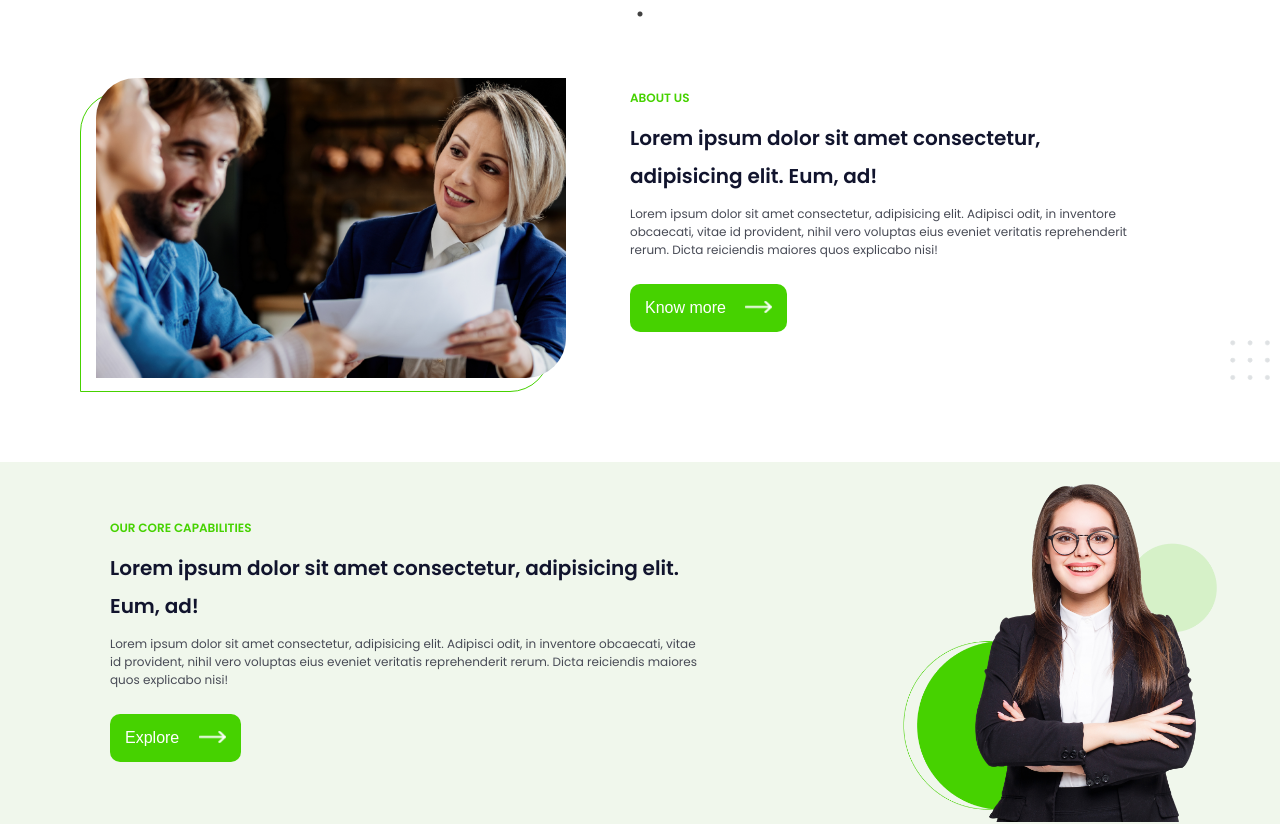
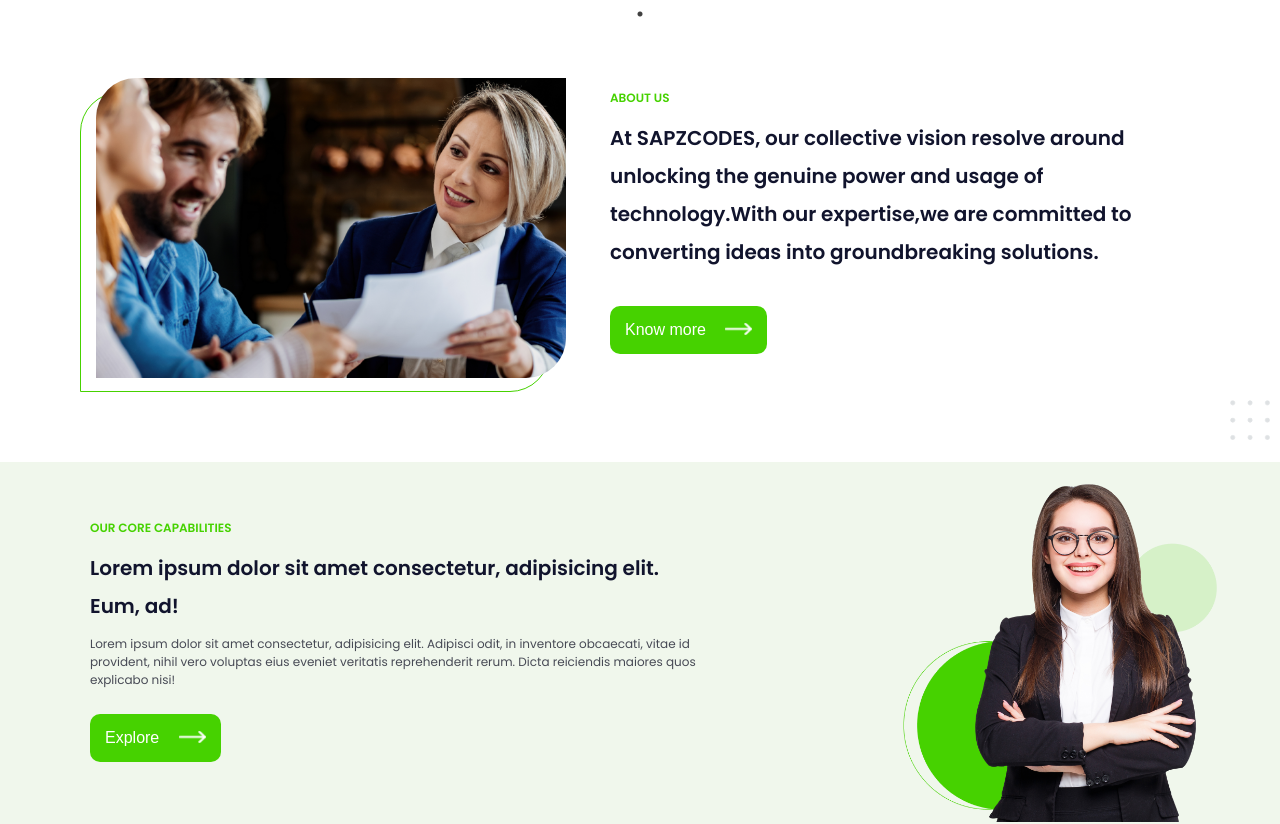
Before and after one commit to vijayaprathapkumar/sapzcodes, a Next.js app: page / in a window 1280 px wide. Shown: the part 1220-2044 px from the top of the page. Built offline with nearby package versions, Linux system fonts and the light colour scheme.

Commit message:
about completed

```diff
--- a/src/components/details/Details.styled.tsx
+++ b/src/components/details/Details.styled.tsx
@@ -40,7 +40,7 @@ export const MainWrapper = styled.div<{
     ${breakpoints.xs} {
         flex-direction:column;
         .image{
-            margin-top:700px;
+            margin-top:870px;
         }
         .dots{
             margin-top:-70px;
@@ -57,7 +57,7 @@ export const MainWrapper = styled.div<{
     }
     ${breakpoints.sm}{
         .image{
-            top:300px;
+            top:850px;
         }
         .dark{
             margin-top:500px;
@@ -71,7 +71,7 @@ export const MainWrapper = styled.div<{
     ${breakpoints.md} {
         flex-direction:column;
         .image{
-            top:1050px;
+            top:930px;
         }
         .dots{
             margin-top:-30px;
@@ -89,7 +89,7 @@ export const MainWrapper = styled.div<{
     ${breakpoints.lg} {
         flex-direction:row;
         .image{
-            top:860px;
+            top:750px;
         }
         .dark{
             margin-top:360px;
@@ -102,7 +102,7 @@ export const MainWrapper = styled.div<{
     }
     ${breakpoints.xl} {
         .image{
-            top:950px;
+            top:800px;
         }
     }
 `;
@@ -208,7 +208,7 @@ export const AboutDiv = styled.div`
     }
     ${breakpoints.lg} {
         margin-right: 100px;
-        margin-left: 80px;
+        margin-left:60px;
         margin-top:25px;
         h2{
             font-size:20px;
@@ -222,7 +222,7 @@ export const AboutDiv = styled.div`
     }
     ${breakpoints.xl} {
         margin-right: 200px;
-        margin-left: 80px;
+        margin-left: 60px;
         h2{
             font-size:23px;
         }
--- a/src/config/body.ts
+++ b/src/config/body.ts
@@ -8,8 +8,8 @@ export const detailsAbout = {
     height: "300px",
     width: "470px",
     title: "ABOUT US",
-    subTitle: "Lorem ipsum dolor sit amet consectetur, adipisicing elit. Eum, ad!",
-    description: "Lorem ipsum dolor sit amet consectetur, adipisicing elit. Adipisci odit, in inventore obcaecati, vitae id provident, nihil vero voluptas eius eveniet veritatis reprehenderit rerum. Dicta reiciendis maiores quos explicabo nisi!",
+    subTitle: "At SAPZCODES, our collective vision resolve around unlocking the genuine power and usage of technology.With our expertise,we are committed to converting ideas into groundbreaking solutions.",
+    // description: "Lorem ipsum dolor sit amet consectetur, adipisicing elit. Adipisci odit, in inventore obcaecati, vitae id provident, nihil vero voluptas eius eveniet veritatis reprehenderit rerum. Dicta reiciendis maiores quos explicabo nisi!",
     button: {
         text: 'Know more',
     },
--- a/src/config/footer.ts
+++ b/src/config/footer.ts
@@ -3,7 +3,7 @@ export const FooterDetails = [
     {
         image: "/images/codeslogo.png",
         title: "About",
-        description: "Lorem Ipsum generators on the Internet tend to repeat predefined chunks as necessary, making this the first true generator on the Internet."
+        description: "At SAPZCODES, our collective vision resolve around unlocking the genuine power and usage of technology.With our expertise,we are committed to converting ideas into groundbreaking solutions."
     },
     {
         title: "Our Services",
--- a/src/layout/footer/Footer.tsx
+++ b/src/layout/footer/Footer.tsx
@@ -3,6 +3,8 @@ import { FooterDetails } from '@/config/footer';
 import { Bootomwrapper, FacebookIcon, Footereraper, GoogleIcon, IconWrapper, InstaIcon, LinkedInIcon, Maindiv, TwitterIcon } from './Footer.styled';
 
 const FooterComponent = () => {
+    const currentYear = new Date().getFullYear();
+
     return (
         <Fragment>
             <Footereraper>
@@ -26,13 +28,23 @@ const FooterComponent = () => {
             </Footereraper>
             <hr />
             <Bootomwrapper>
-                <p>Copyright © 2024 Sapzcodes. All Rights Reserved.</p>
+                <p>Copyright © {currentYear} Sapzcodes. All Rights Reserved.</p>
                 <IconWrapper>
-                    <FacebookIcon />
-                    <GoogleIcon />
-                    <InstaIcon />
-                    <TwitterIcon />
-                    <LinkedInIcon />
+                    <a href="https://www.facebook.com">
+                        <FacebookIcon />
+                    </a>
+                    <a href="https://www.google.com">
+                        <GoogleIcon />
+                    </a>
+                    <a href="https://www.instagram.com">
+                        <InstaIcon />
+                    </a>
+                    <a href="https://twitter.com">
+                        <TwitterIcon />
+                    </a>
+                    <a href="https://www.linkedin.com">
+                        <LinkedInIcon />
+                    </a>
                 </IconWrapper>
             </Bootomwrapper>
         </Fragment>
```
